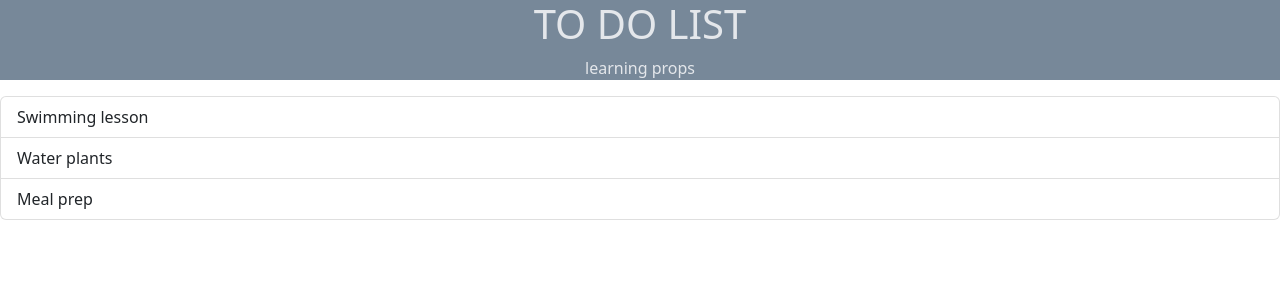
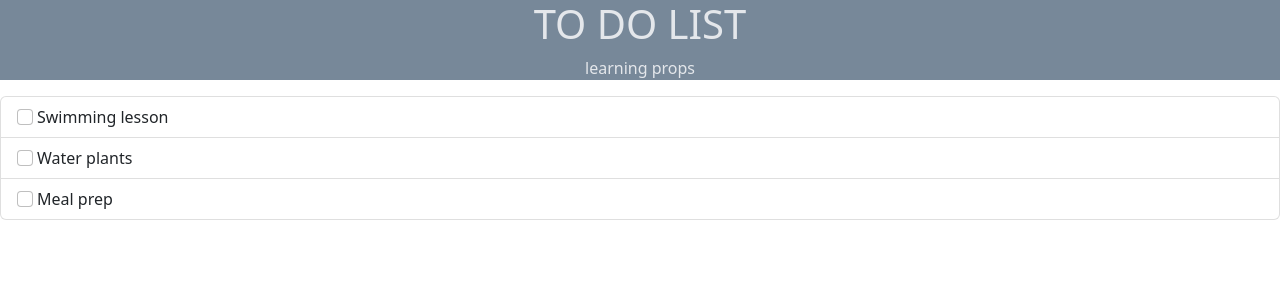
Before and after one commit to malgo-slota/todo-react, a React (Create React App) app in the folder app/: page / in a window 1280 px wide. Shown: the top 300 px of the page. Built offline with nearby package versions, Linux system fonts and the light colour scheme.

Commit message:
add checkbox

```diff
--- a/app/src/App.css
+++ b/app/src/App.css
@@ -9,3 +9,7 @@
   color: rgb(228, 231, 235);
   background-color: rgb(119, 136, 153);
 }
+
+.active {
+  opacity: 0.6;
+}
--- a/app/src/components/Item.js
+++ b/app/src/components/Item.js
@@ -1,9 +1,22 @@
-import React from "react";
+import React, {useState} from "react";
 
 function Item ({ item }) {
+    const[toggle, setToggle] = useState(item.complete);
+
+    const isChecked = () => {
+        setToggle(prev => !prev);
+    }
+
     return (
         <li className="list-group-item">
-            {item.name}
+             <input type="checkbox"
+                    name="chck"
+                    onClick={isChecked}
+                    className={`form-check-input me-1 ${toggle ? 'active' : ""}`}>
+             </input>
+            <label htmlFor="chck">
+                {item.name}
+            </label>
         </li>
     );
 }
```
Also changed, not shown: app/src/App.js (line endings or trailing spaces).
